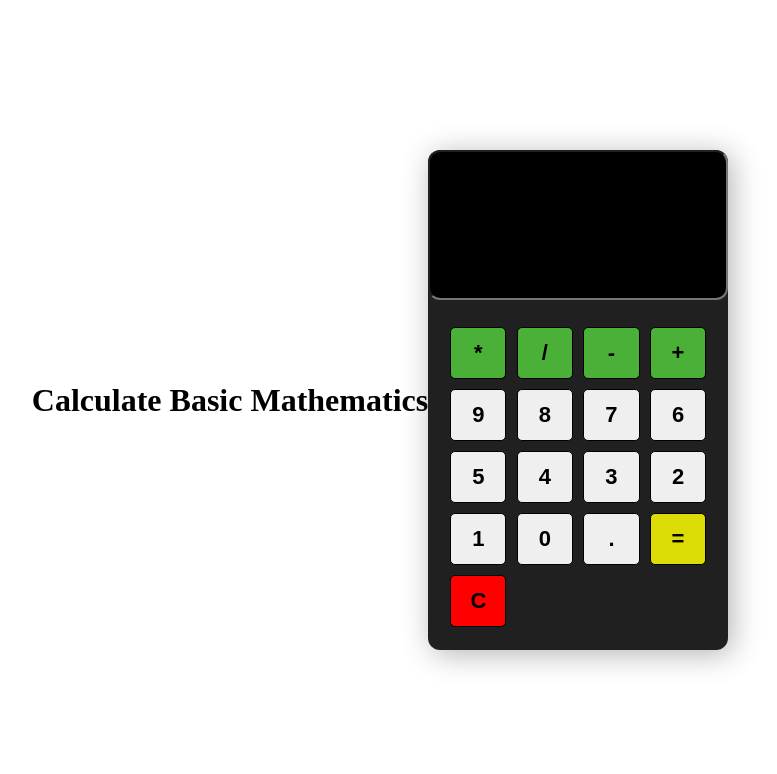
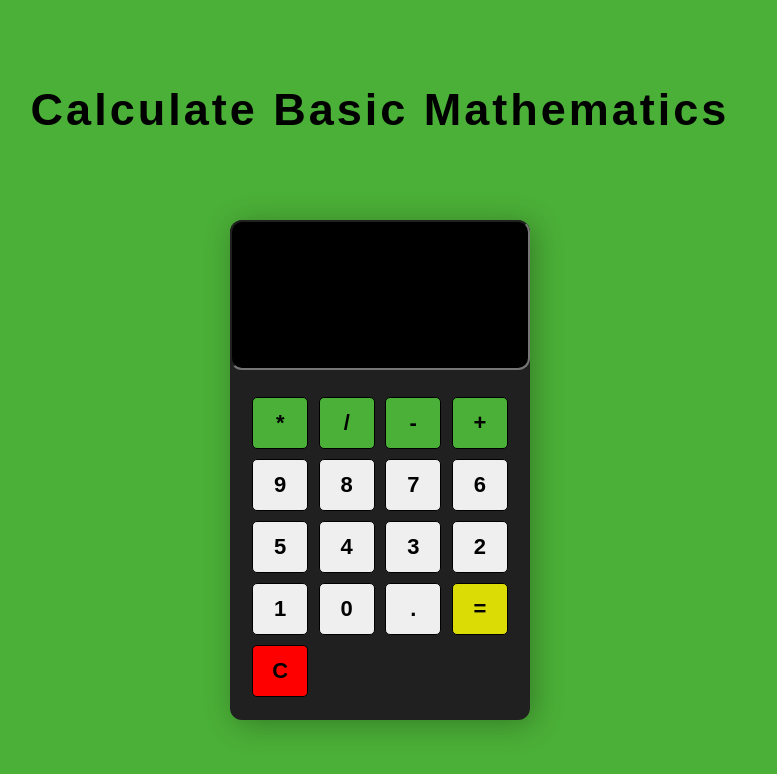
Before and after one commit to jayak0776/calculator, a plain HTML site: page index.html in a window 1280 px wide. Shown: the whole page, without its empty margins (260-1037 px from the left). Drawn offline with Linux system fonts and the light colour scheme.

Commit message:
Update stylec.css

```diff
--- a/stylec.css
+++ b/stylec.css
@@ -2,13 +2,23 @@
     padding: 0;
     margin: 0;
     box-sizing: border-box;
+
 }
 body{
-    min-height:100vh;
+    background-color: rgba(75,
+        176,
+        55);
+}
+.main{
+    min-height:20vh;
     background-color:white;
     display: flex;
      justify-content: center;
      align-items: center;
+     margin-top: 0;
+    background-color: rgb(75,
+        176,
+        55);
 }
 .calculator{
     width: 300px;
@@ -57,3 +67,12 @@ button{
 .btn-clear{
     background-color:red;
 }
+h1{
+    text-align: center;
+    font-size: 45px;
+    margin: 5%;
+    font-family: sans-serif;
+    letter-spacing:3px;
+
+    padding:20px;
+}
```
